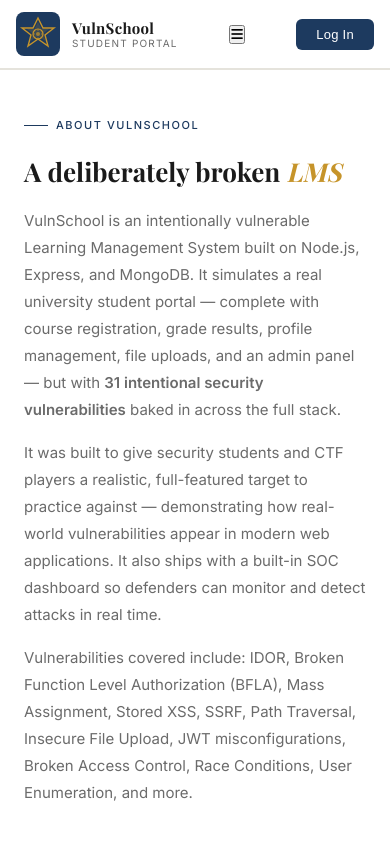
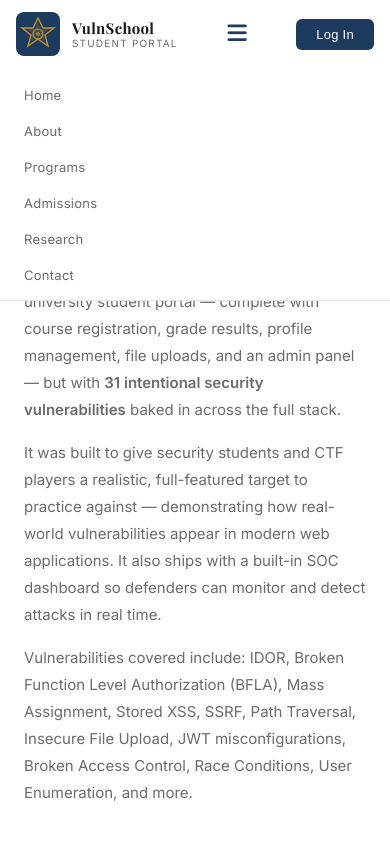
Before and after one commit to AdebayoAbdulmalik/vulnschool, a website: page public/About.html in a window 390 px wide. Both pictures are taken after a click on the button 237 px from the left and 34 px from the top of the page. Shown: the top 844 px of the page. Drawn offline with nearby package versions, Linux system fonts and the light colour scheme.

Commit message:
add css for the hamburger

```diff
--- a/public/css/style.css
+++ b/public/css/style.css
@@ -514,6 +514,15 @@ body {
   .two-col {
     grid-template-columns: 1fr;
   }
+  .hamburger {
+  display: none;
+  background: none;
+  border: none;
+  color: #1D3A5F;
+  font-size: 22px;
+  cursor: pointer;
+  padding: 4px 8px;
+ }
 }
 
 
@@ -612,5 +621,26 @@ body {
   }
   .page-section {
     padding: 2rem 1.25rem;
+  }
+    .hamburger {
+    display: block;
+  }
+
+  .nav-links {
+    display: none;
+    position: absolute;
+    top: 68px;
+    left: 0;
+    width: 100%;
+    background: #fff;
+    border-bottom: 0.5px solid #e5e3dc;
+    flex-direction: column;
+    padding: 1rem 1.5rem;
+    gap: 1rem;
+    z-index: 999;
+  }
+
+  .nav-links.open {
+    display: flex;
+  }
 }
-}
```
